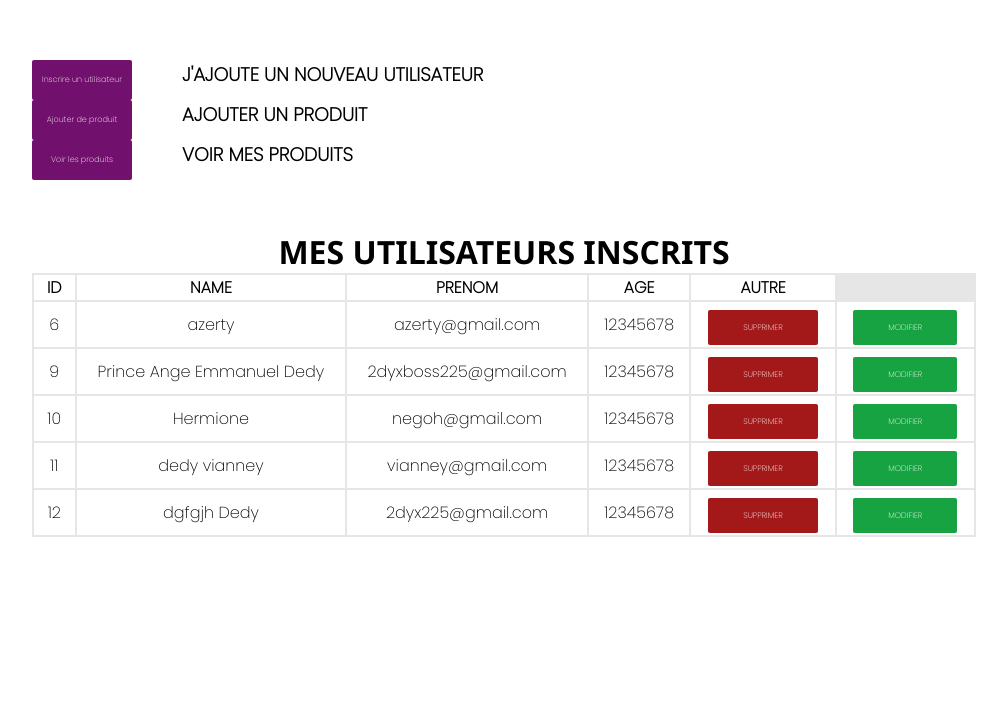
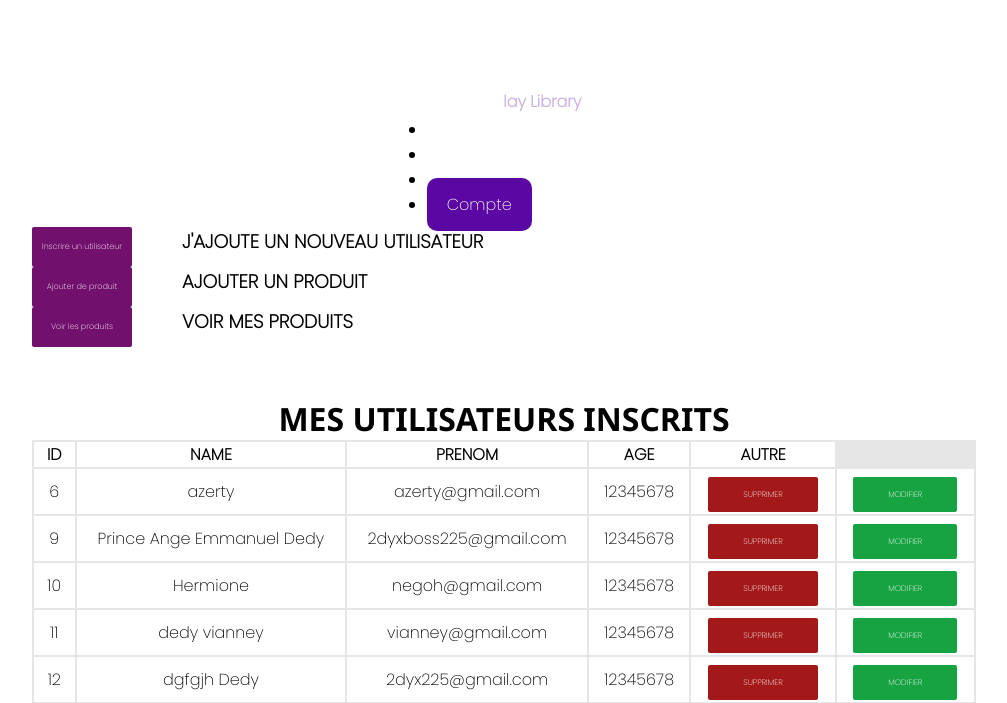
Before and after one commit to 2DYXBOSS/projetdelibrairie, a Flask app: page /admining in a window 1280 px wide. Shown: the top 703 px of the page, without its empty margins (136-1143 px from the left). Run offline with Flask 3, Linux system fonts and the light colour scheme; data comes from the database, SQL or seed files in the repository.

Commit message:
Update index.html

```diff
--- a/templates/index.html
+++ b/templates/index.html
@@ -9,14 +9,46 @@
     <link rel="preconnect" href="https://fonts.googleapis.com">
     <link rel="preconnect" href="https://fonts.gstatic.com" crossorigin>
     <link href="https://fonts.googleapis.com/css2?family=Poppins:wght@200&display=swap" rel="stylesheet">
-    <link rel="stylesheet" href="static/CSS/profil.css">
+
 </head>
 <body>
 
+    <div class="fixe">
+        <div class="lofo" style="padding-left: 45px;padding-top: 10px;">
+            <strong><p style="color: rgba(162, 117, 204, 0.555);"><span style="font-family: 'Gill Sans', 'Gill Sans MT', Calibri, 'Trebuchet MS', sans-serif;font-size: 3rem;color: white">B</span>lay Library</p></strong>
 
+        </div>
+        <div class="lofo1">
+            <nav>
+                <ul>
+                    <li>
+                        <a href="/home" style="color: white;">Acceuil</a>
+                    </li>
+                    <li>
+                        <a href="/achat" style="color: white;">Nos publications</a>
+                    </li>
+                    <li>
+                        <a href="/home#apeo" style="color: white;">A propos de nous</a>
+                    </li>
 
+                    <li>
+                        <a style="padding: 15px 20px;background-color: rgb(90, 7, 163);color: white;border-radius: 10px;" href="/useprid">Compte</a>
 
-    <div class="ajoutons" >
+                    </li>
+                    {% if user%}
+                    <li>
+
+                        <a style="padding: 15px 20px;background-color: rgb(90, 7, 163);color: rgb(31, 255, 31);border-radius: 10px;" href="/panieruser"><img src="{{url_for('static', filename='IMAGES/charrete.png')}}" style="filter: invert(24%) sepia(50%) saturate(3691%) hue-rotate(260deg) brightness(95%) contrast(92%);" alt="" height="30px" width="30px"><span style="font-family: system-ui, -apple-system, BlinkMacSystemFont, 'Segoe UI', Roboto, Oxygen, Ubuntu, Cantarell, 'Open Sans', 'Helvetica Neue', sans-serif;font-weight: bolder;font-size: 2rem;">{{user[0]}}</span></a>
+
+                    </li>
+                    {% endif %}
+                </ul>
+            </nav>
+
+        </div>
+    </div>
+
+   <div class="ajoutons" >
         <div class="eduz">
 
             <a href="/add_data" >Inscrire un utilisateur</a>
```
